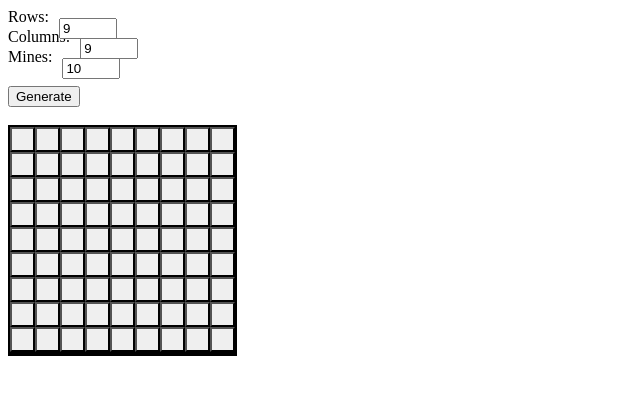
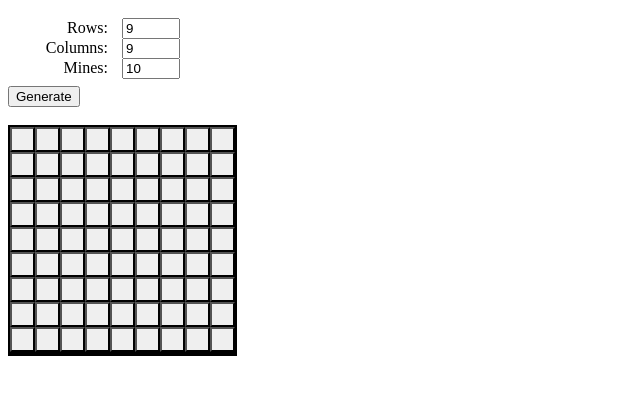
Before and after one commit to Jddevos/Minesweeper, a plain HTML site: page minesweeper.html in a window 1280 px wide. Shown: the whole page, without its empty margins (0-640 px from the left). Drawn offline with nearby package versions, Linux system fonts and the light colour scheme.

Commit message:
Change input formatting

```diff
--- a/minesweeperStyle.css
+++ b/minesweeperStyle.css
@@ -36,12 +36,15 @@ button {
 }
 
 .inputLabelSpan {
-	float: left;
+	display: inline-block;
+	width: 100px;
+	text-align: right;
 }
 
 .inputNumber {
 	width: 50px;
 	margin: 10px;
+	display: inline-block;
 }
 
 .inputTextSpan {
```
